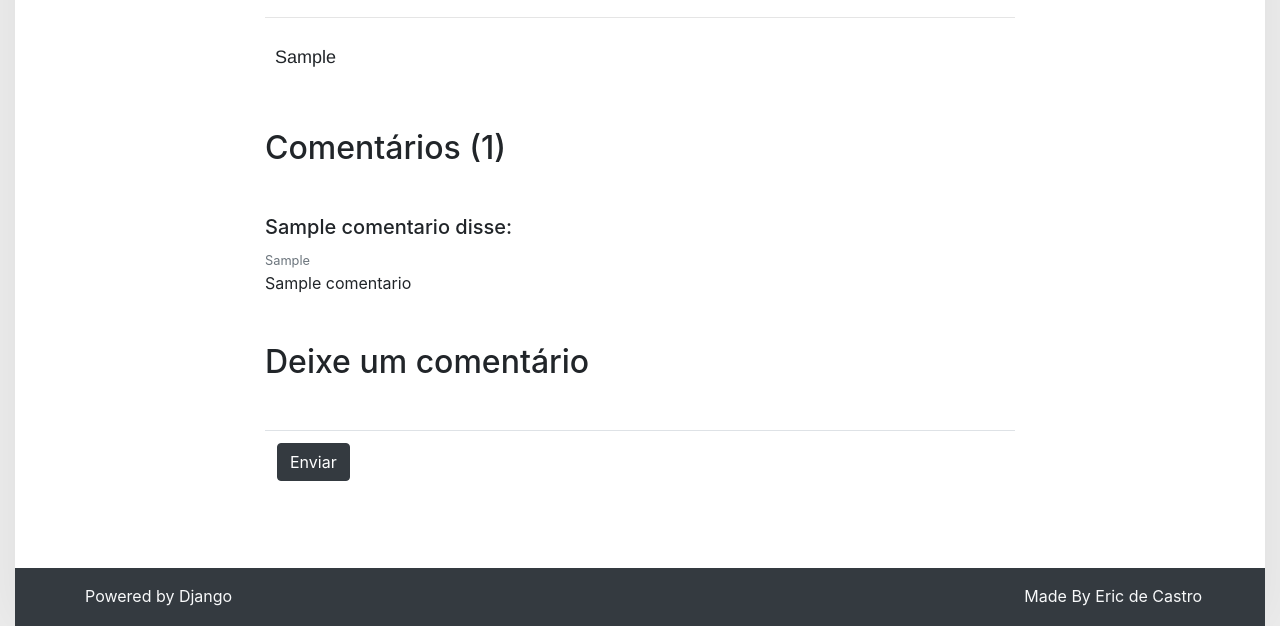
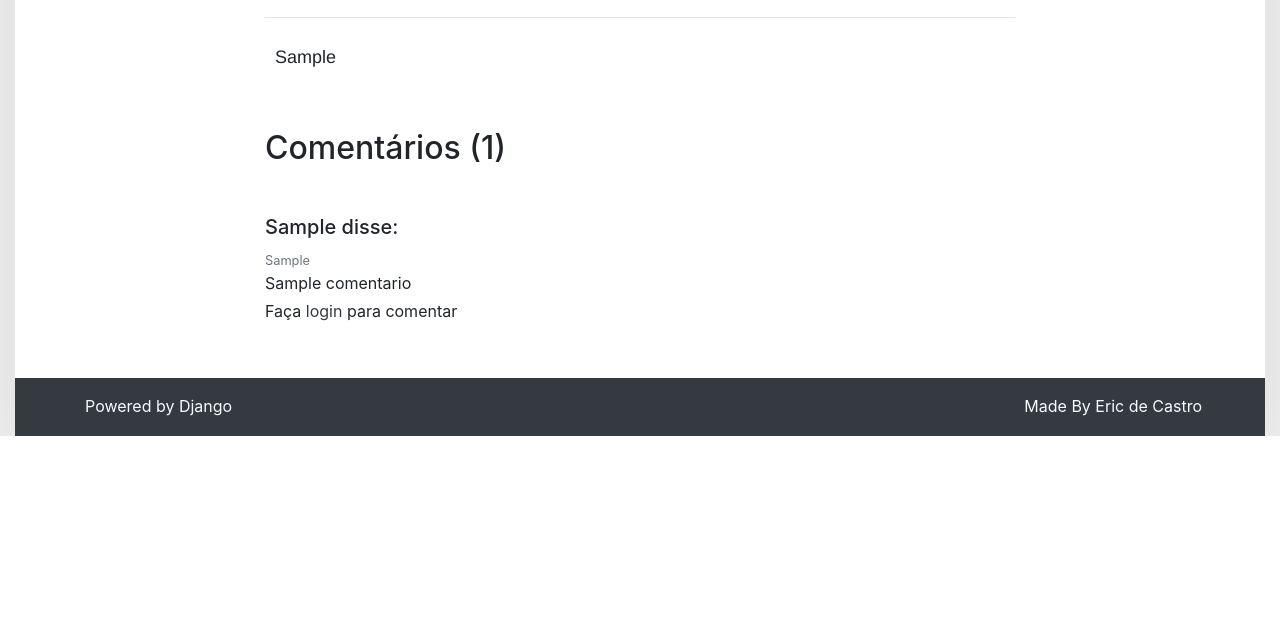
Before and after one commit to ericdecastro/Blog-Django, a Django app: template posts/templates/posts/post_detalhes.html in a window 1280 px wide. Shown: the part 1195-1821 px from the top of the page. After the commit the page ends 1631 px from the top, so only its background shows below. Run offline with Django 3.2, Linux system fonts and the light colour scheme; the template is opened without the code that fills it: most values are stand-ins (such as "Sample title", 1, 10 or a date in 2020); grey boxes marked "Sample" are stand-in pictures; some libraries are stand-ins or nearby versions.

Commit message:
implementada necessidade de login para comentar nos posts, removidos campos email e nome do model comentário

```diff
--- a/comentarios/admin.py
+++ b/comentarios/admin.py
@@ -3,10 +3,10 @@
 
 
 class ComentarioAdmin(admin.ModelAdmin):
-    list_display = ('id', 'nome_comentario', 'email_comentario', 'post_comentario',
+    list_display = ('id', 'post_comentario',
                     'data_comentario', 'publicado_comentario',)
     list_editable = ('publicado_comentario',)
-    list_display_links = ('id', 'nome_comentario', 'email_comentario',)
+    list_display_links = ('id',)
 
 
 admin.site.register(Comentario, ComentarioAdmin)
--- a/comentarios/forms.py
+++ b/comentarios/forms.py
@@ -6,4 +6,4 @@
 
     class Meta:
         model = Comentario
-        fields = ('nome_comentario', 'email_comentario', 'comentario')
+        fields = ('comentario',)
--- a/comentarios/models.py
+++ b/comentarios/models.py
@@ -5,8 +5,7 @@
 
 
 class Comentario(models.Model):
-    nome_comentario = models.CharField(max_length=150, verbose_name='Nome')
-    email_comentario = models.EmailField(verbose_name='Email')
+
     post_comentario = models.ForeignKey(Post, on_delete=models.CASCADE, verbose_name='Post')
     comentario = models.TextField()
     usuario_comentario = models.ForeignKey(User, on_delete=models.DO_NOTHING, verbose_name='Usuário', blank=True, null=True)
@@ -14,4 +13,4 @@
     publicado_comentario = models.BooleanField(default=True, verbose_name='Publicado')
 
     def __str__(self):
-        return self.nome_comentario
+        return self.usuario_comentario
--- a/posts/templates/posts/post_detalhes.html
+++ b/posts/templates/posts/post_detalhes.html
@@ -35,7 +35,7 @@
         <h2 class="my-3">Comentários ({{comentarios.count}})</h2>
 
         {% for comentario in comentarios %}
-            <h5 class="mb-2 mt-5">{{comentario.nome_comentario}} disse:</h5>
+            <h5 class="mb-2 mt-5">{{comentario.usuario_comentario}} disse:</h5>
             <small class="text-muted">{{comentario.data_comentario}}</small>
             <p class="mb-1">{{comentario.comentario}}</p>
         {% endfor %}
@@ -43,7 +43,7 @@
 
     {% endif %}
 
-
+    {% if user.is_authenticated %}
     <div>
         <h2 class="my-5">Deixe um comentário</h2>
         <form method="POST" action="#envia_comentario">
@@ -61,6 +61,10 @@
             </table>
         </form>
     </div>
+    {% else %}
+        <p>Faça <a href="{% url 'entrar' %}">login</a> para comentar</p>
+    {% endif %}
+
 </div>
 <!-- POST -->
 
--- a/posts/views.py
+++ b/posts/views.py
@@ -1,4 +1,3 @@
-from django.http import HttpResponse
 from django.shortcuts import redirect
 from django.views.generic.list import ListView
 from django.views.generic.edit import UpdateView
@@ -6,7 +5,6 @@
 from django.db.models import Q, Count, Case, When
 from comentarios.forms import FormComentario
 from comentarios.models import Comentario
-from django.contrib import messages
 
 
 class PostIndex(ListView):
@@ -86,11 +84,11 @@
     def form_valid(self, form):
         post = self.get_object()
         comentario = Comentario(**form.cleaned_data)
+
         comentario.post_comentario = post
 
         if self.request.user.is_authenticated:
             comentario.usuario_comentario = self.request.user
         comentario.save()
-        messages.success(self.request, 'Comentário enviado com sucesso')
 
         return redirect('post_detalhes', pk=post.id)
```
Also changed, not shown: comentarios/migrations/0006_auto_20210224_1755.py (added).
